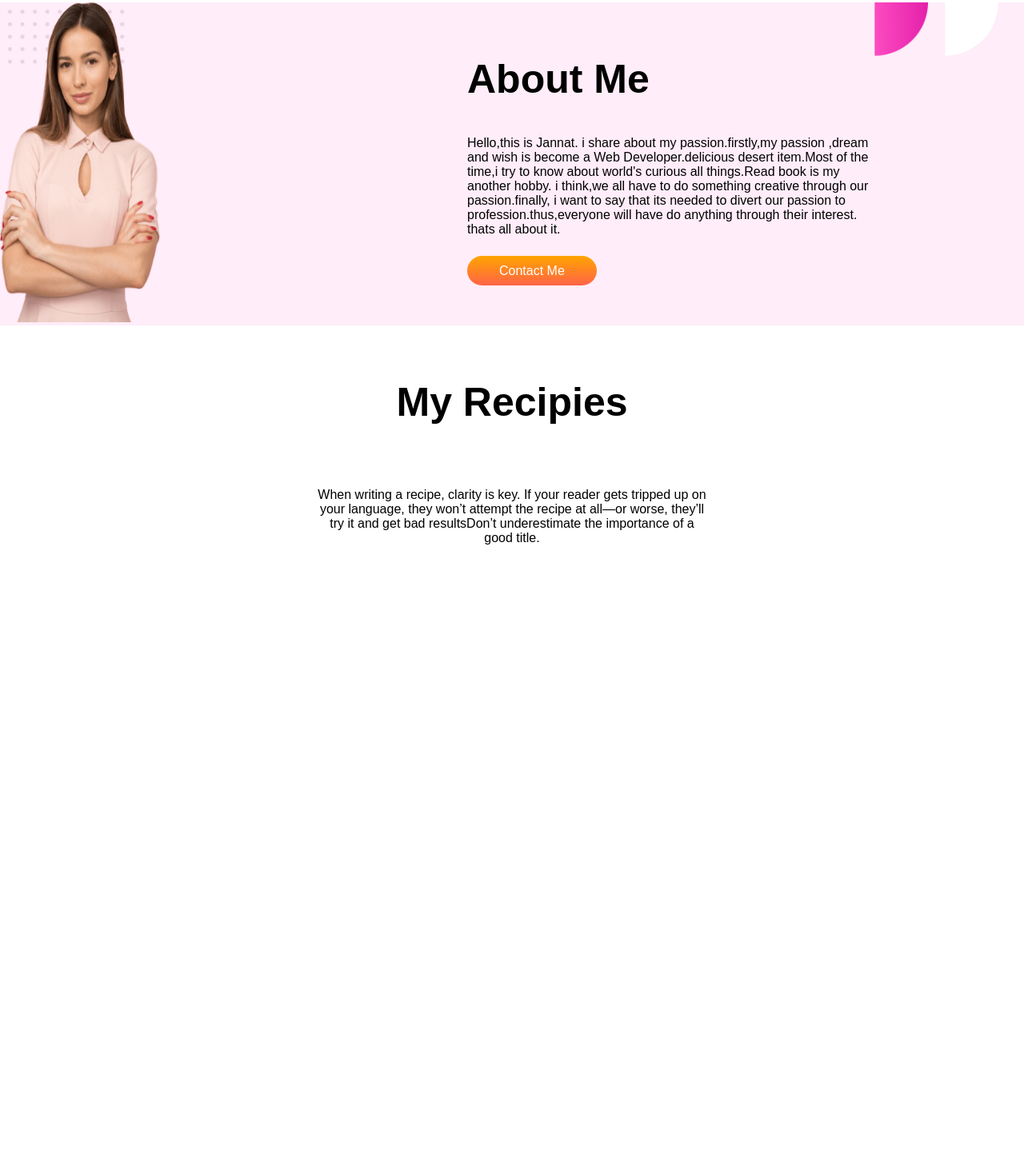
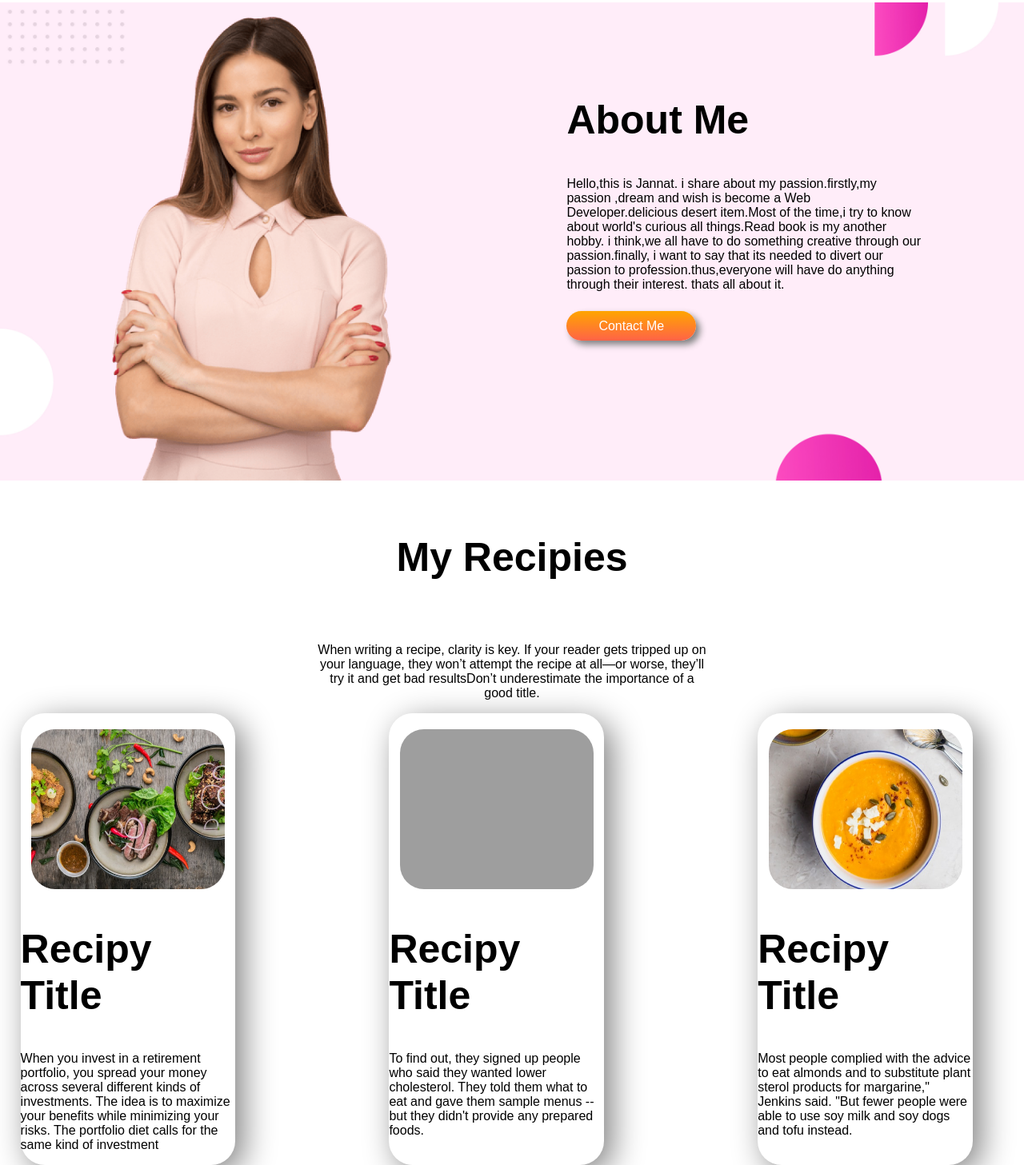
Before and after one commit to Jannat-Akter-Shifa/Food-World, a plain HTML site: page index.html in a window 1280 px wide. Shown: the part 749-2206 px from the top of the page at 80% size. Before the commit the page ends 1447 px from the top, so only its background shows below. Drawn offline with Linux system fonts and the light colour scheme; grey boxes are pictures that could not be loaded.

Commit message:
image added

```diff
--- a/index.html
+++ b/index.html
@@ -14,13 +14,13 @@
 
 <body>
     <section class="flexible-container">
-        <div>
+        <div class="allign">
             <h1>Skip The <span class="orange"> Diet</span>,</br>
                 Just Eat Healthy </br>
                 With Food World</h1>
             <p">Imagine you don't need a diet because we provide </br>
 
-                healthy and delicious food for you!</p>
+                healthy and delicious food for you!</p><br>
                 <a class="link-button" target="_blank" href="https://web.facebook.com/ask.jesi/">Order Now</a>
         </div>
         <div class="image">
@@ -30,8 +30,8 @@
     </section>
 
     <section class="background-image flexible-container">
-        <div class="image">
-            <img src="set.png" alt="" width="200" height="400">
+        <div>
+            <img id="image" src="set.png" alt="" width="350" height="580">
         </div>
         <div class="about-me">
             <h1>About Me</h1>
@@ -65,3 +65,35 @@
             </div>
         </div>
     </section>
+
+    <section class="paragraph">
+
+        <div class="flexible-container">
+
+            <div id="para" class="para-item">
+                <img src="fooda.jpg" alt="" width="100%" height="200px">
+                <h1>Recipy Title</h1>
+                <p>When you invest in a retirement portfolio, you spread your money across several different kinds of
+                    investments. The idea is to maximize your benefits while minimizing your risks.
+
+                    The portfolio diet calls for the same kind of investment</p>
+
+            </div>
+
+            <div id="parag" class="para-item">
+                <img src="food (1).png" alt="" width="100%" height="200px">
+                <h1>Recipy Title</h1>
+                <p>To find out, they signed up people who said they wanted lower cholesterol. They told them what to eat
+                    and gave them sample menus -- but they didn't provide any prepared foods.
+                </p>
+            </div>
+
+            <div id="paragr" class="para-item">
+                <img src="food (2).png" alt="" width="100%" height="200px">
+                <h1>Recipy Title</h1>
+                <p>Most people complied with the advice to eat almonds and to substitute plant sterol products for
+                    margarine," Jenkins said. "But fewer people were able to use soy milk and soy dogs and tofu instead.
+                </p>
+            </div>
+        </div>
+    </section>
--- a/style.css
+++ b/style.css
@@ -1,3 +1,7 @@
+.allign{
+    padding-left: 8%;
+    padding-top: 15%;
+}
 .orange{
     color: orange;
 }
@@ -11,6 +15,7 @@ h1{
 .flexible-container{
     display: flex;
     margin: bottom 0px;
+    gap: 8%;
 }
 .link-button{
     text-decoration: none;
@@ -19,16 +24,27 @@ h1{
     color: white;
     font-weight: 1200;
     border-radius: 50px;
+    box-shadow: 5px 5px 8px gray;
 }
 .background-image{
     background-image: url(Frame\ 59.jpg);
     background-repeat: no-repeat;
     background-size: cover;
+    padding: auto;
+    margin-bottom: auto;
+}
+#image{
+    padding-left: 20%;
+    padding-top: 5%;
+    margin-left: 20%;
+    margin-bottom: -1%;
+    margin-top: auto;
 }
 .about-me{
-    padding-left: 30%;
-    padding-right: 15%;
-    padding-top: 2%;
+    padding-left: 20%;
+    padding-right: 10%;
+    margin-top: 6%;
+
 }
 .my-recipies{
     padding-left: 10%;
@@ -40,3 +56,19 @@ h1{
     padding-left: 20%;
     padding-right: 20%;
 }
+.para-item{
+    width: 100%;
+    margin-left: 2%;
+    margin-right: 5%;
+    border-radius: 30px;
+    box-shadow: 10px 10px 40px gray;
+}
+.paragraph{
+    text-align: left;
+}
+.para-item img{
+    border-radius: 30px;
+    width: 90%;
+    margin-left: 5%;
+    margin-top: 20px;
+}
```
Also changed, not shown: fooda.jpg (renamed from food (1).jpg).
